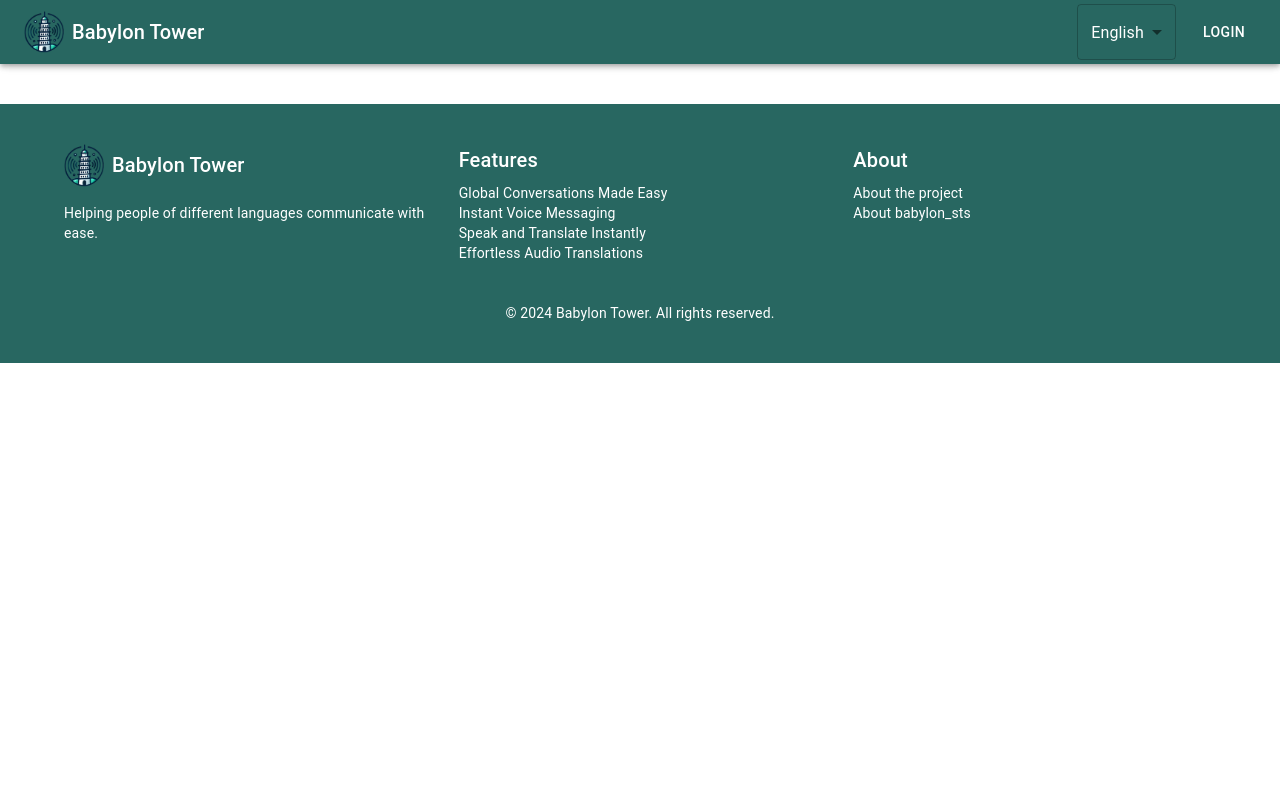
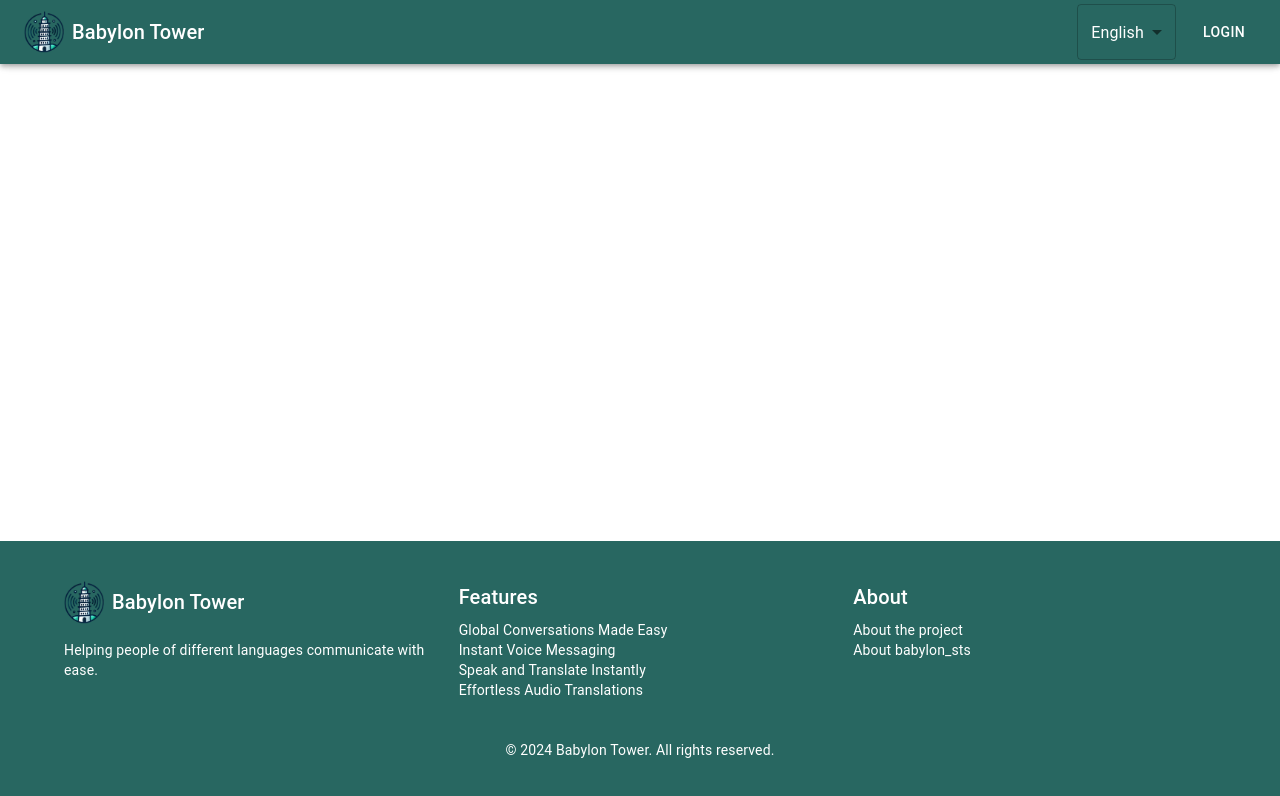
Before and after one commit to Artuar/babelTower, a Next.js app in the folder frontend/: page /layout in a window 1280 px wide. Shown: the top 796 px of the page. Built offline with nearby package versions, Linux system fonts and the light colour scheme.

Commit message:
# fix page height

```diff
--- a/frontend/pages/layout.tsx
+++ b/frontend/pages/layout.tsx
@@ -1,6 +1,7 @@
 import {
   Toolbar,
   Container,
+  Box,
 } from '@mui/material';
 import { Header } from "../components/Header";
 import { Footer } from "../components/Footer";
@@ -11,18 +12,22 @@ interface LayoutProps {
 
 const Layout: React.FC<LayoutProps> = ({ children }) => {
   return (
-    <>
+    <Box
+      display="flex"
+      flexDirection="column"
+      minHeight="100vh"
+    >
       <Header />
 
       {/* Add top padding to the main container to avoid content being hidden behind the AppBar */}
       <Toolbar />
 
-      <Container>
+      <Container style={{ flexGrow: 1 }}>
         {children}
       </Container>
 
       <Footer />
-    </>
+    </Box>
   );
 };
 
```
